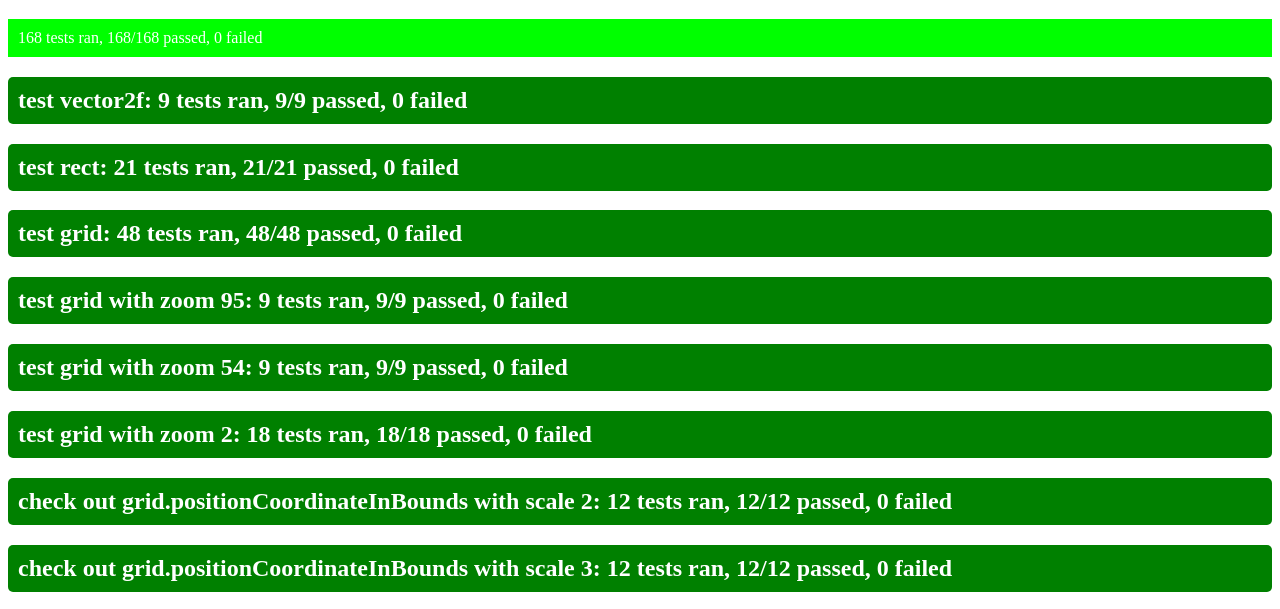
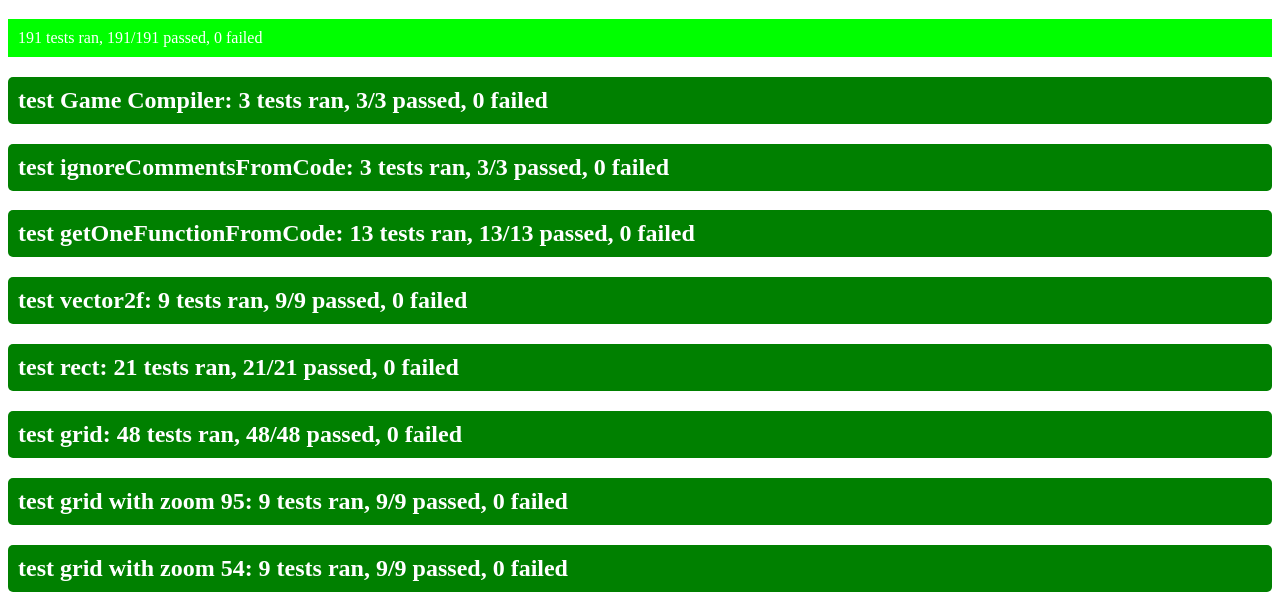
Before and after one commit to Saturn91/Test_JS_VM, a plain HTML site: page test/test-index.html in a window 1280 px wide. Shown: the part 191-800 px from the top of the page. Drawn offline with Linux system fonts and the light colour scheme.

Commit message:
[ADD] game compiler in Progress

```diff
--- a/index.html
+++ b/index.html
@@ -7,6 +7,8 @@
     <script src="./scripts/simpleJSEngine/CanvasHandler.js"></script>
     <script src="./scripts/simpleJSEngine/Engine.js"></script>
     <script src="./scripts/simpleJSEngine/Renderer.js"></script>
+    <script src="./scripts/gameCompiler/compile.service.js"></script>
+    <script src="./scripts/utils/string.utils.js"></script>
 </head>
 <body>
   <div class="gameHolder">
--- /dev/null
+++ b/scripts/gameCompiler/compile.service.js
@@ -0,0 +1,144 @@
+function compileGameFromCode(code) {
+    let memory = {};
+    let functions = getAllFunctionsFromCode(code);
+
+    memory.init = functions.init;
+
+    memory.update = functions.update;
+
+    memory.draw = functions.draw;
+
+    return memory
+}
+
+function getAllFunctionsFromCode(code) {
+    let functions = {};
+    functions = {
+        'init': () => {
+            console.log('initialize');
+        },
+        'update': (deltaTime) => {
+            console.log('update!');
+        },
+        'draw': (renderer) => {
+            renderer.drawText('hello', 10, 10, 'white', 300);
+        }
+    }
+    return functions;
+}
+
+function deleteCommentsFromCode(code) {
+    let lines = code.split('\n');
+    let output = '';
+    let commentIdentifier = '[saturn91-commentLine!]';
+    lines.forEach(line => {
+        let tempLine = replaceAllMultipleWhiteSpacesFromString(line);
+
+        let check = tempLine.replace('//', commentIdentifier);
+
+        if(check == tempLine) {
+            //no comment signs found as check is identical to the code before repalcing the comment char
+            output += line + "\n";
+        } else {
+            let parts = check.split(commentIdentifier);
+            let code = '';
+            let openString = false;
+            //check if comment is within string
+            for(let i = 0; i < parts.length; i++) {
+                if(countSubStringInString(parts[i], '\'')%2 == 0 && countSubStringInString(parts[i], '\"')%2 == 0 && countSubStringInString(parts[i], '\`')%2 == 0) {
+                    code += parts[i];
+                    break;
+                } else {
+                    openString = !openString;
+                    code += parts[i];
+                    if(openString) code += "//";
+                }
+            }
+
+            //get right side comments after code in line
+            output += code + "\n";
+        }
+    })
+    return output;
+}
+
+function spaceOutAllSpecialCaractersInCode(code) {
+    let specialCharacters = ['(',')','{','}',','];
+    let output = code;
+    specialCharacters.forEach(char => {
+        output = output.replace(char, ' ' + char + ' ');
+    })
+    return output;
+}
+
+function simplifyCode(code) {
+    let noCommentsCode = deleteCommentsFromCode(code);
+    return replaceAllMultipleWhiteSpacesFromString(spaceOutAllSpecialCaractersInCode(noCommentsCode));
+
+}
+
+function getOneFunctionFromCode(code) {
+    let easierFromatedCode = simplifyCode(code);
+    let words = easierFromatedCode.split(' ');
+
+    //check length for minimal function pattern is matched
+    if(words.length < 6) return undefined;
+
+    //check first word is function
+    if(words[0] != 'function') return undefined;
+
+    //check for round brackets
+    if(words[2] != '(') return undefined;
+
+    //check for second round bracket
+    let valid = false;
+    let curvedBracketsEnd = 3;
+    for(let i = curvedBracketsEnd; i < words.length; i++) {
+        if(words[i] == ')') {
+            valid = true;
+            curvedBracketsEnd = i;
+            break;
+        }
+    }
+
+    //check for round brackets
+    let curlyBracketsStart = curvedBracketsEnd+1;
+    if(words[curlyBracketsStart] != '{') return undefined;
+
+    //check for second round bracket
+    valid = false;
+    let curlyBracketsEnd = curlyBracketsStart+1;
+    for(let i = curlyBracketsEnd; i < words.length; i++) {
+        if(words[i] == '}') {
+            valid = true;
+            curlyBracketsEnd = i;
+            break;
+        }
+    }
+
+    if(!valid) return undefined;
+
+    //get funcion name
+    let name = words[1];
+
+    //get parameters
+    let parameters = [];
+    for(let i = 3; i < curvedBracketsEnd; i++) {
+        if(words[i] != ',') parameters.push(words[i].replace(',', ''));
+    }
+
+    //get function code
+    let functionCode = "";
+    for(let i=curlyBracketsStart+1; i < curlyBracketsEnd; i++) {
+        functionCode += words[i];
+        if(i < curlyBracketsEnd-1) functionCode += " ";
+    }
+
+    functionCode = replaceAllMultipleWhiteSpacesFromString(functionCode);
+
+    return {
+        name,
+        parameters,
+        code: functionCode
+    };
+}
--- /dev/null
+++ b/scripts/utils/string.utils.js
@@ -0,0 +1,8 @@
+function replaceAllMultipleWhiteSpacesFromString(string_value) {
+    return string_value.replace(/\s+/g, " ");
+}
+
+function countSubStringInString(string_value, subStr) {
+    let match = string_value.match(new RegExp(subStr, "g") || []);
+    return match ? match.length : 0;
+}
--- /dev/null
+++ b/test/test-gameCompiler.js
@@ -0,0 +1,242 @@
+{
+    TEST_SUITE.runAllTestsComplete = false;
+
+    function helper_replaceAllWhiteSpacesFromString(string_value) {
+        return string_value.replace(/\s+/g, " ");
+    }
+
+    function helper_functionEquals(fun1, fun2) {
+        if(! fun1 |! fun2) return false;
+        let compare = helper_replaceAllWhiteSpacesFromString(fun1.toString()) == helper_replaceAllWhiteSpacesFromString(fun2.toString());
+        if(!compare) {
+            console.log(helper_replaceAllWhiteSpacesFromString(fun1.toString()));
+            console.log('!=');
+            console.log(helper_replaceAllWhiteSpacesFromString(fun2.toString()));
+        }
+        return compare;
+    }
+
+    let code = '';
+    let memory = {}
+
+    //before:
+    function beforeTest() {
+        code = `
+            function init() {
+                console.log('initialize');
+            }
+
+            function update(deltaTime) {
+                console.log('update!');
+            }
+
+            function draw(renderer) {
+                renderer.drawText('hello', 10, 10, 'white', 300);
+            }
+        `
+
+        memory.init = () => {
+            console.log('initialize');
+        }
+
+        memory.update = (deltaTime) => {
+            console.log('update!');
+        }
+
+        memory.draw = (renderer) => {
+            renderer.drawText('hello', 10, 10, 'white', 300);
+        }
+    }
+
+    testTitle('test Game Compiler');
+
+
+    beforeTest();
+    let compiled = compileGameFromCode(code);
+    assert(
+        'compiles default function code init function is correct',
+        helper_functionEquals(compiled.init, memory.init),
+        true
+    );
+
+    assert(
+        'compiles default function code update function is correct',
+        helper_functionEquals(compiled.update, memory.update),
+        true
+    );
+
+    assert(
+        'compiles default function code draw function is correct',
+        helper_functionEquals(compiled.draw, memory.draw),
+        true
+    );
+
+    testTitle('test ignoreCommentsFromCode');
+    let commentCode = `
+        code
+        //comment
+    `;
+
+    let shoudBeCommentCode = `
+        code
+    `;
+
+    let compiledCommentCode = deleteCommentsFromCode(commentCode);
+
+    assert(
+        'gets rid of full commentlines',
+        replaceAllMultipleWhiteSpacesFromString(compiledCommentCode) == replaceAllMultipleWhiteSpacesFromString(shoudBeCommentCode),
+        true
+    )
+
+    commentCode = `
+        code //comment
+    `;
+
+    shoudBeCommentCode = `
+        code
+    `;
+
+    compiledCommentCode = deleteCommentsFromCode(commentCode);
+
+    assert(
+        'gets rid of end line comments',
+        replaceAllMultipleWhiteSpacesFromString(compiledCommentCode) == replaceAllMultipleWhiteSpacesFromString(shoudBeCommentCode),
+        true
+    )
+
+    commentCode = `
+        code = '// no comment';
+    `;
+
+    shoudBeCommentCode = `
+        code = '// no comment';
+    `;
+
+    compiledCommentCode = deleteCommentsFromCode(commentCode);
+
+    assert(
+        'comments within strings get ignored!',
+        replaceAllMultipleWhiteSpacesFromString(compiledCommentCode) == replaceAllMultipleWhiteSpacesFromString(shoudBeCommentCode),
+        true
+    )
+
+    testTitle('test getOneFunctionFromCode');
+    let functionCode = ``;
+
+    assert(
+        'failes on empty code',
+        getOneFunctionFromCode(functionCode) == undefined,
+        true
+    )
+
+    functionCode = `init function(){}`;
+
+    assert(
+        'failes on "function" is not the first word',
+        getOneFunctionFromCode(functionCode) == undefined,
+        true
+    )
+
+    functionCode = `function init){} m`;
+
+    assert(
+        'failes on no first (',
+        getOneFunctionFromCode(functionCode) == undefined,
+        true
+    )
+
+    functionCode = `function init({
+        test
+    }`;
+
+    assert(
+        'failes on no second )',
+        getOneFunctionFromCode(functionCode) == undefined,
+        true
+    )
+
+    functionCode = `function init()} m`;
+
+    assert(
+        'failes on no first {',
+        getOneFunctionFromCode(functionCode) == undefined,
+        true
+    )
+
+    functionCode = `function init(){
+        test
+    ;`;
+
+    assert(
+        'failes on no second }',
+        getOneFunctionFromCode(functionCode) == undefined,
+        true
+    )
+
+    functionCode = `function init(){}`;
+
+    assert(
+        'identifes function name',
+        getOneFunctionFromCode(functionCode).name == 'init',
+        true
+    )
+
+    functionCode = `function init(){test}`;
+
+    assert(
+        'gets simple code',
+        getOneFunctionFromCode(functionCode).code == 'test',
+        true
+    )
+
+    functionCode = `function init(){
+        console.log('hello world);
+        console.log('hello world2);
+    }`;
+
+    assert(
+        'gets more advanced code',
+        getOneFunctionFromCode(functionCode).code == "console.log('hello world); console.log('hello world2);",
+        true
+    )
+
+    functionCode = `function init(){
+        console.log('hello world');  //comment at end line
+        console.log('hello world2');
+        //full comment line
+    }`;
+
+    compiled = getOneFunctionFromCode(functionCode);
+    console.log(compiled.code);
+
+    assert(
+        'gets more advanced code with comments',
+        compiled.code == "console.log('hello world'); console.log('hello world2');",
+        true
+    )
+
+    functionCode = `function init(){}`;
+    compiled = getOneFunctionFromCode(functionCode);
+
+    assert(
+        'no parameters but valid function',
+        compiled.parameters.length == 0,
+        true
+    )
+
+    functionCode = `function init(value1,value2){}`;
+    compiled = getOneFunctionFromCode(functionCode);
+
+    assert(
+        'Num of compiled parameters is correct',
+        compiled.parameters.length == 2,
+        true
+    )
+
+    assert(
+        'parameters have right values',
+        compiled.parameters[0] == 'value1' && compiled.parameters[1] == 'value2',
+        true
+    )
+}
--- a/test/test-index.html
+++ b/test/test-index.html
@@ -11,7 +11,9 @@
     <script src="../scripts/utils/grid.js"></script>
     <script src="../scripts/utils/rect.js"></script>
     <script src="../scripts/utils/vector2f.js"></script>
+    <script src="../scripts/utils/string.utils.js"></script>
     <script src="../scripts/simpleJSEngine/Renderer.js"></script>
+    <script src="../scripts/gameCompiler/compile.service.js"></script>
 </head>
 <body>
     <h1>Easy Test Js</h1>
@@ -19,9 +21,11 @@
     <h1>Test results</h1>
     <p id='summary' class='summary light-green'></p>
     <script src='test-library/test.js'></script>
+    <script src="./test-gameCompiler.js"></script>
     <script src="test-vector2f.js"></script>
     <script src="test-rect.js"></script>
     <script src="./test-grid.js"></script>
     <script src="./test-renderer.js"></script>
+    <script src='./test-string.utils.js'></script>
 </body>
 </html>
--- /dev/null
+++ b/test/test-string.utils.js
@@ -0,0 +1,17 @@
+TEST_SUITE.runAllTestsComplete = false;
+{
+    testTitle('test string utils')
+    let test_string = 'aaaab';
+    assert('counts 4 a\'s in string', countSubStringInString(test_string, 'a') == 4, true);
+
+    test_string = 'nananab';
+    assert('counts 3 na\'s in string', countSubStringInString(test_string, 'na') == 3, true);
+
+    test_string = '  test   banana';
+    assert('gets rid of multiple spaces', replaceAllMultipleWhiteSpacesFromString(test_string) == ' test banana', true);
+
+    test_string = `
+    test
+    banana`;
+    assert('gets rid of multiple lines and spaces', replaceAllMultipleWhiteSpacesFromString(test_string) == ' test banana', true);
+}
```
Also changed, not shown: main.js (+26 -31 lines).
